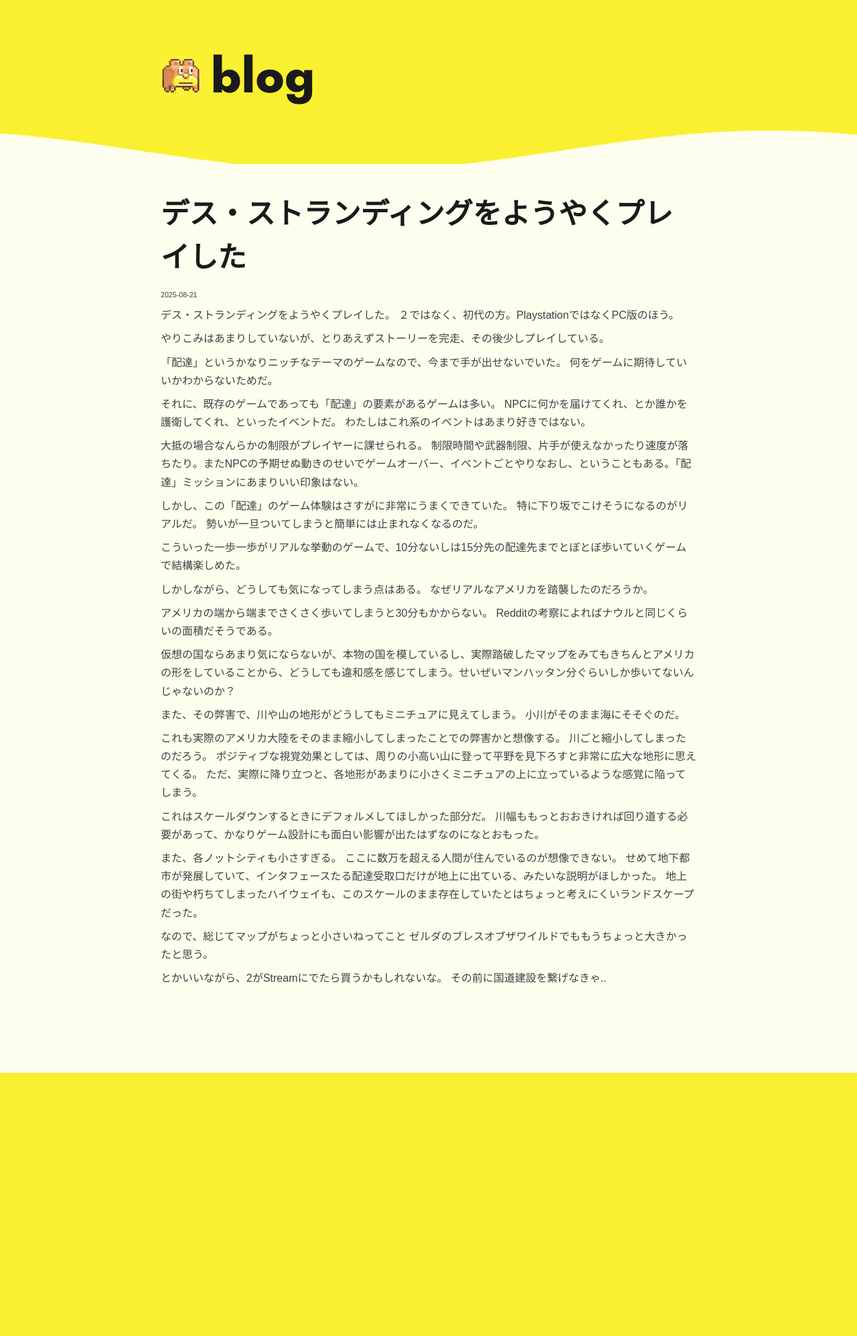
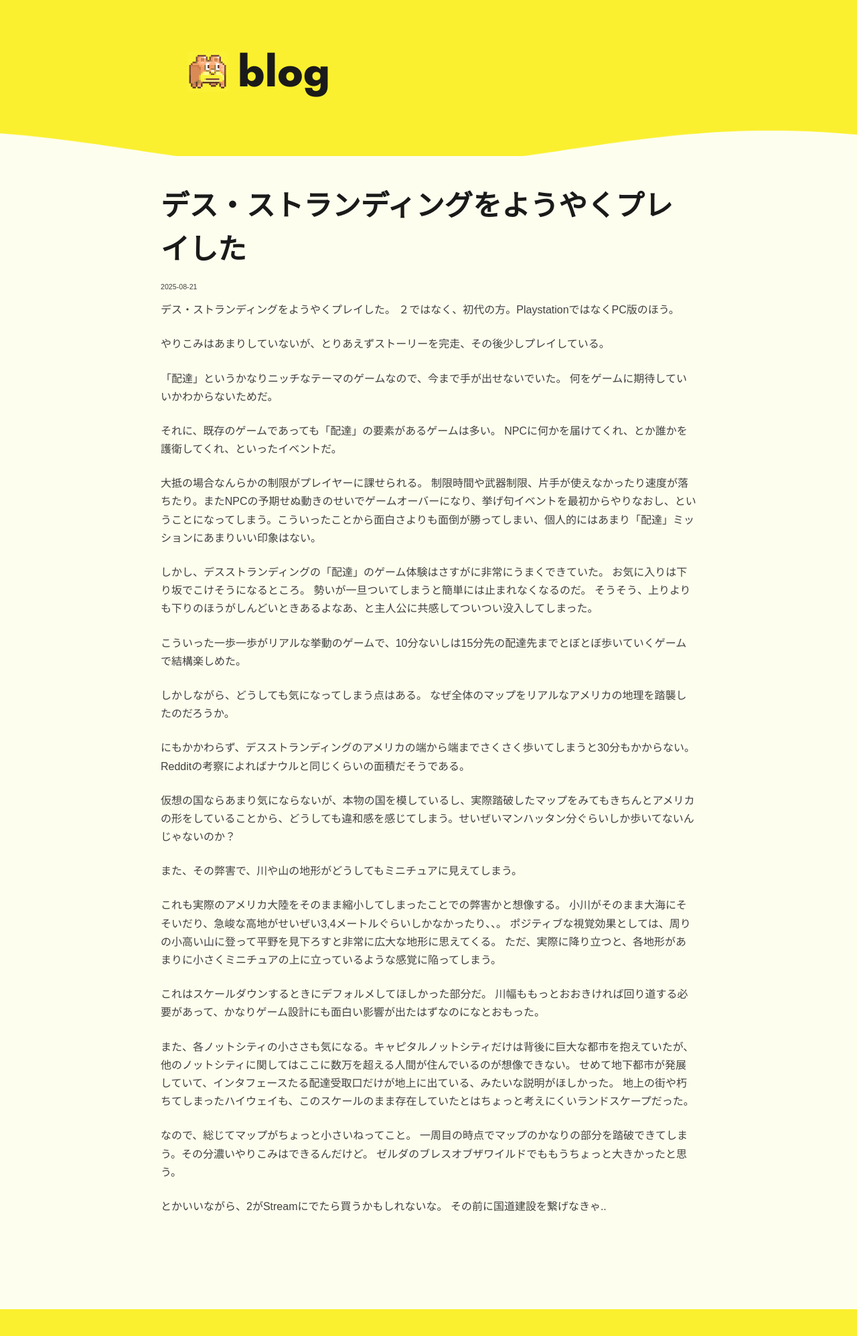
Before and after one commit to guntamania/guntamania.github.io, a Jekyll site: the page built from _posts/2025-08-21-deathstranding.md, in a window 1280 px wide. Shown: the whole page at 67% size. Built offline with Jekyll 4.4.1, drawn with Linux system fonts in a browser that asks for light colours; before the commit the page ends 1642 px from its top, so only the background shows below that.

Commit message:
update css

```diff
--- a/_posts/2025-08-21-deathstranding.md
+++ b/_posts/2025-08-21-deathstranding.md
@@ -15,42 +15,41 @@
 
 それに、既存のゲームであっても「配達」の要素があるゲームは多い。
 NPCに何かを届けてくれ、とか誰かを護衛してくれ、といったイベントだ。
-わたしはこれ系のイベントはあまり好きではない。
 
 大抵の場合なんらかの制限がプレイヤーに課せられる。
-制限時間や武器制限、片手が使えなかったり速度が落ちたり。またNPCの予期せぬ動きのせいでゲームオーバー、イベントごとやりなおし、ということもある。「配達」ミッションにあまりいい印象はない。
+制限時間や武器制限、片手が使えなかったり速度が落ちたり。またNPCの予期せぬ動きのせいでゲームオーバーになり、挙げ句イベントを最初からやりなおし、ということになってしまう。こういったことから面白さよりも面倒が勝ってしまい、個人的にはあまり「配達」ミッションにあまりいい印象はない。
 
-しかし、この「配達」のゲーム体験はさすがに非常にうまくできていた。
-特に下り坂でこけそうになるのがリアルだ。
+しかし、デスストランディングの「配達」のゲーム体験はさすがに非常にうまくできていた。
+お気に入りは下り坂でこけそうになるところ。
 勢いが一旦ついてしまうと簡単には止まれなくなるのだ。
+そうそう、上りよりも下りのほうがしんどいときあるよなあ、と主人公に共感してついつい没入してしまった。
 
 こういった一歩一歩がリアルな挙動のゲームで、10分ないしは15分先の配達先までとぼとぼ歩いていくゲームで結構楽しめた。
 
 しかしながら、どうしても気になってしまう点はある。
-なぜリアルなアメリカを踏襲したのだろうか。
+なぜ全体のマップをリアルなアメリカの地理を踏襲したのだろうか。
 
-アメリカの端から端までさくさく歩いてしまうと30分もかからない。
+にもかかわらず、デスストランディングのアメリカの端から端までさくさく歩いてしまうと30分もかからない。
 Redditの考察によればナウルと同じくらいの面積だそうである。
 
 仮想の国ならあまり気にならないが、本物の国を模しているし、実際踏破したマップをみてもきちんとアメリカの形をしていることから、どうしても違和感を感じてしまう。せいぜいマンハッタン分ぐらいしか歩いてないんじゃないのか？
 
 また、その弊害で、川や山の地形がどうしてもミニチュアに見えてしまう。
-小川がそのまま海にそそぐのだ。
 
 これも実際のアメリカ大陸をそのまま縮小してしまったことでの弊害かと想像する。
-川ごと縮小してしまったのだろう。
+小川がそのまま大海にそそいだり、急峻な高地がせいぜい3,4メートルぐらいしかなかったり、、。
 ポジティブな視覚効果としては、周りの小高い山に登って平野を見下ろすと非常に広大な地形に思えてくる。
 ただ、実際に降り立つと、各地形があまりに小さくミニチュアの上に立っているような感覚に陥ってしまう。
 
 これはスケールダウンするときにデフォルメしてほしかった部分だ。
 川幅ももっとおおきければ回り道する必要があって、かなりゲーム設計にも面白い影響が出たはずなのになとおもった。
 
-また、各ノットシティも小さすぎる。
-ここに数万を超える人間が住んでいるのが想像できない。
+また、各ノットシティの小ささも気になる。キャピタルノットシティだけは背後に巨大な都市を抱えていたが、他のノットシティに関してはここに数万を超える人間が住んでいるのが想像できない。
 せめて地下都市が発展していて、インタフェースたる配達受取口だけが地上に出ている、みたいな説明がほしかった。
 地上の街や朽ちてしまったハイウェイも、このスケールのまま存在していたとはちょっと考えにくいランドスケープだった。
 
-なので、総じてマップがちょっと小さいねってこと
+なので、総じてマップがちょっと小さいねってこと。
+一周目の時点でマップのかなりの部分を踏破できてしまう。その分濃いやりこみはできるんだけど。
 ゼルダのブレスオブザワイルドでももうちょっと大きかったと思う。
 
 とかいいながら、2がStreamにでたら買うかもしれないな。
--- a/assets/css/style.scss
+++ b/assets/css/style.scss
@@ -116,7 +116,7 @@
 .title-wrapper {
     margin: 0 auto;
     width: 92%;
-    max-width: 800px;
+    max-width: 720px;
     margin-top: 60px;
     margin-bottom: 80px;
 
@@ -169,7 +169,8 @@
         font-size: 10pt;
     }
     p {
-        padding-top: 8px;
+        padding-top: 12px;
+        padding-bottom: 12px;
     }
     blockquote {
         font-size: 10pt;
```
